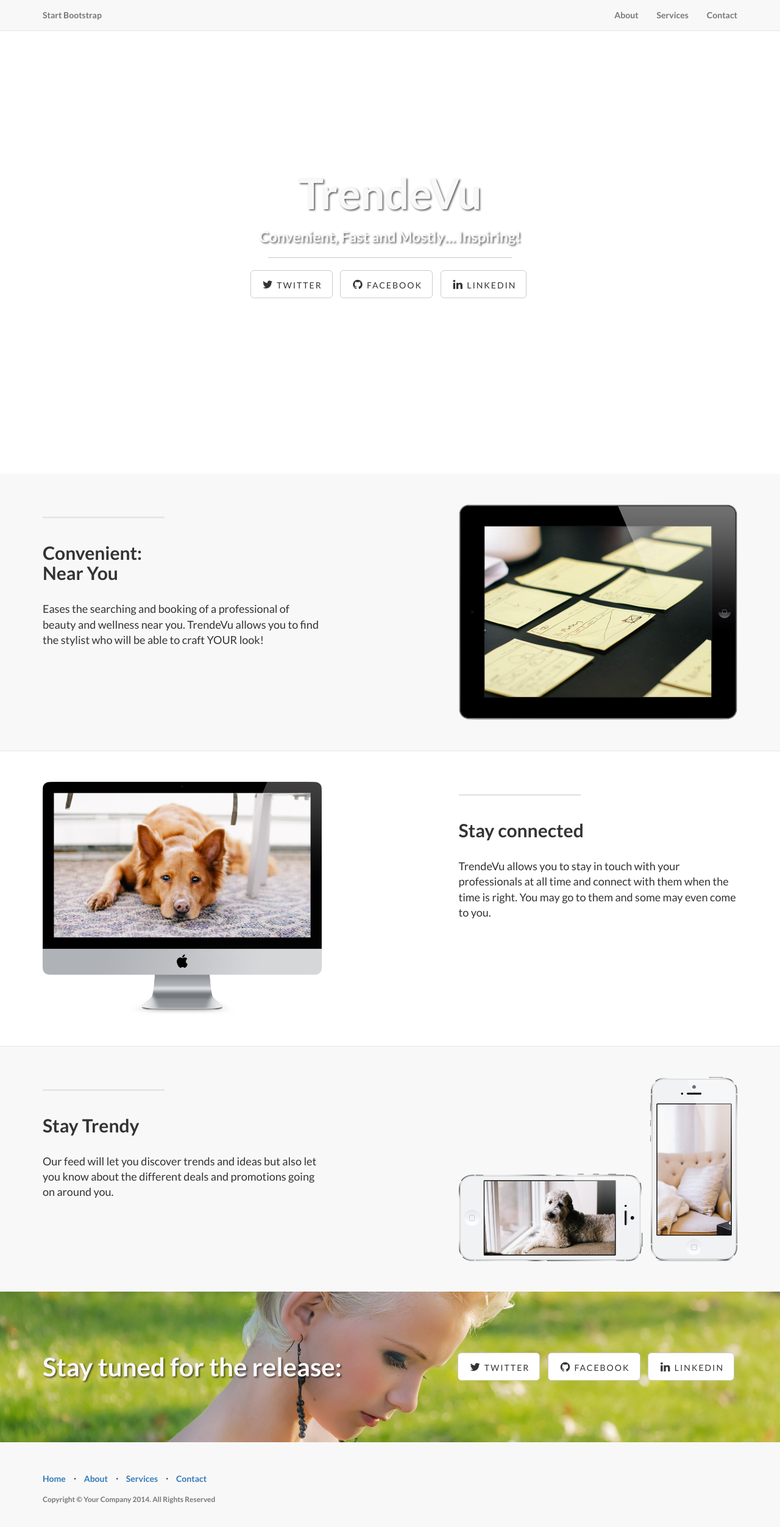
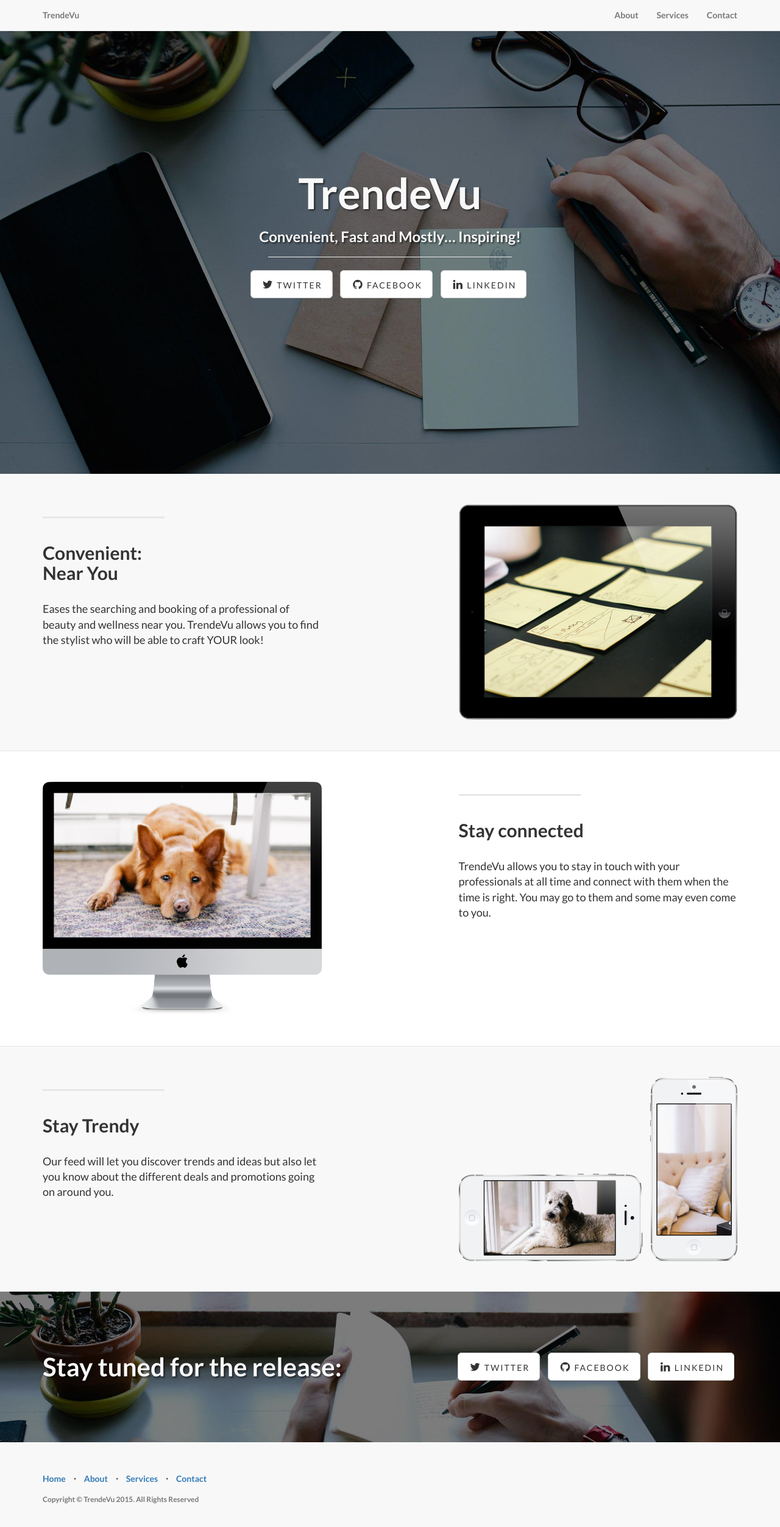
Before and after one commit to Dasmaker/dasmaker.github.io, a plain HTML site: page index.html in a window 1280 px wide. Shown: the whole page at 61% size. Drawn offline with Linux system fonts and the light colour scheme.

Commit message:
bugs
image fix - bottom text

```diff
--- a/css/landing-page.css
+++ b/css/landing-page.css
@@ -35,7 +35,7 @@ h6 {
     padding-bottom: 50px;
     text-align: center;
     color: #f8f8f8;
-    background: url(../img/intro-bg1.jpg) no-repeat center center;
+    background: url(../img/intro-bg.jpg) no-repeat center center;
     background-size: cover;
 }
 
@@ -116,7 +116,7 @@ h6 {
 .banner {
     padding: 100px 0;
     color: #f8f8f8;
-    background: url(../img/banner-bg1.jpg) no-repeat center center;
+    background: url(../img/banner-bg.jpg) no-repeat center center;
     background-size: cover;
 }
 
--- a/index.html
+++ b/index.html
@@ -43,7 +43,7 @@
                     <span class="icon-bar"></span>
                     <span class="icon-bar"></span>
                 </button>
-                <a class="navbar-brand topnav" href="#">Start Bootstrap</a>
+                <a class="navbar-brand topnav" href="#">TrendeVu</a>
             </div>
             <!-- Collect the nav links, forms, and other content for toggling -->
             <div class="collapse navbar-collapse" id="bs-example-navbar-collapse-1">
@@ -217,7 +217,7 @@
                             <a href="#contact">Contact</a>
                         </li>
                     </ul>
-                    <p class="copyright text-muted small">Copyright &copy; Your Company 2014. All Rights Reserved</p>
+                    <p class="copyright text-muted small">Copyright &copy; TrendeVu 2015. All Rights Reserved</p>
                 </div>
             </div>
         </div>
```
